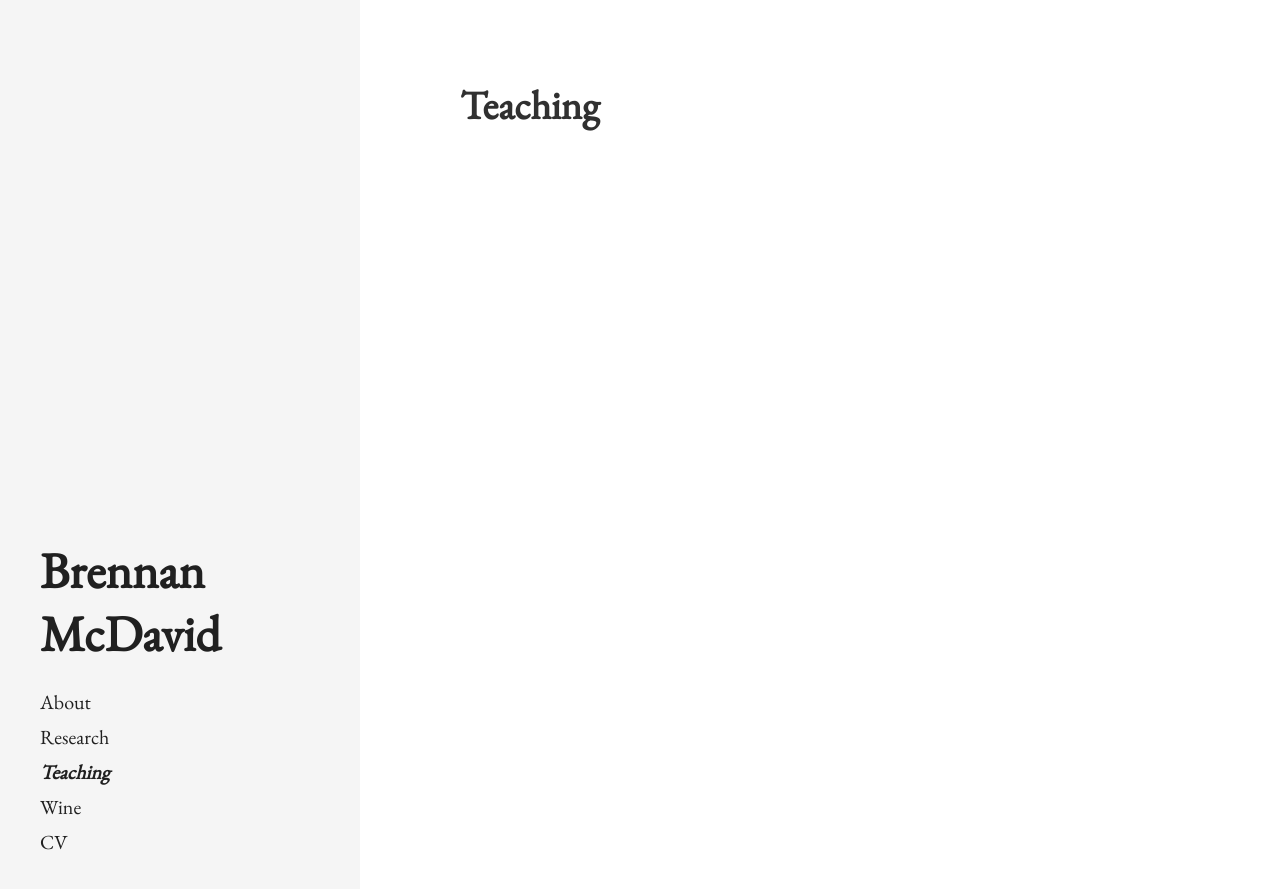
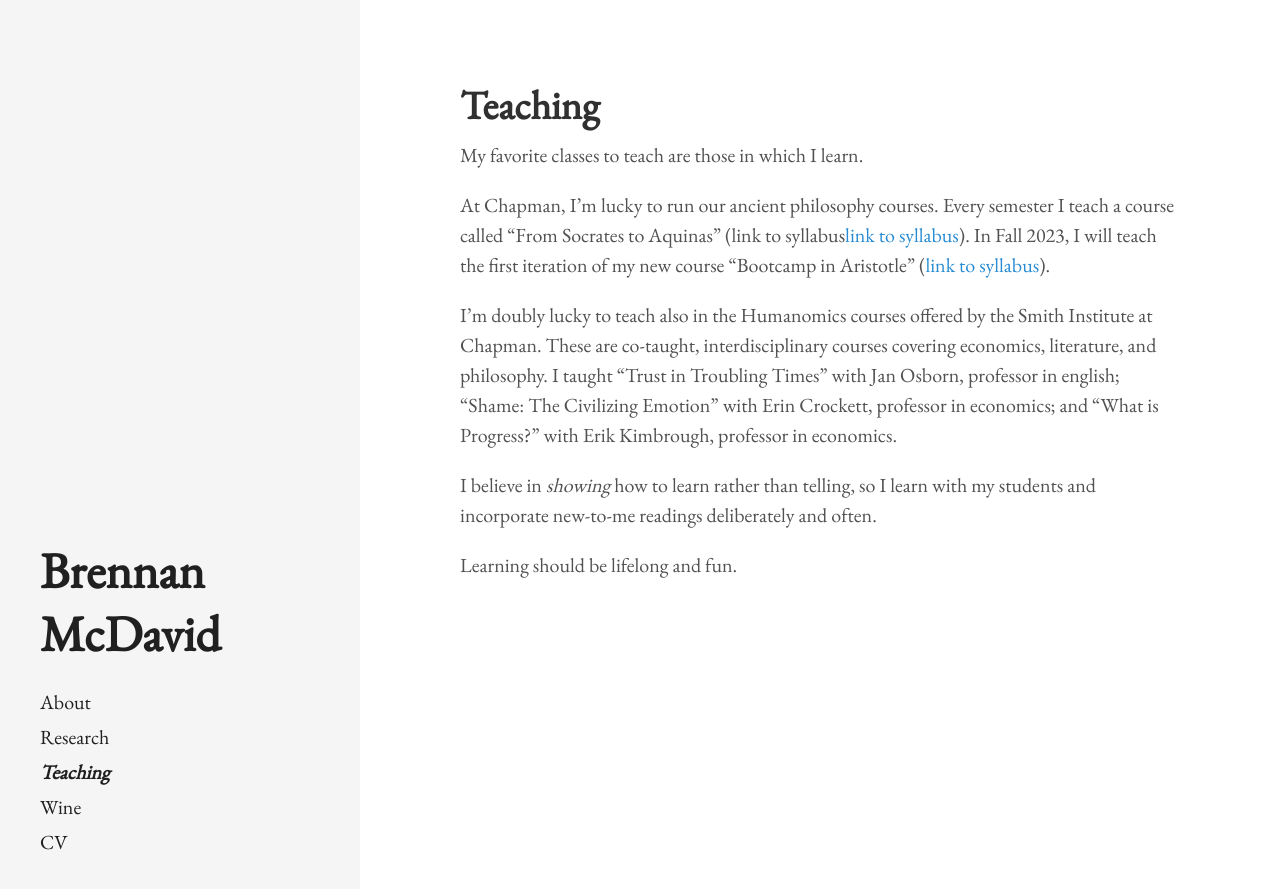
Before and after one commit to bkmcdavid/bkmcdavid.github.io, a Jekyll site: the page built from teaching.md, in a window 1280 px wide. Shown: the top 889 px of the page. Built offline with Jekyll 4.4.1, drawn with Linux system fonts in a browser that asks for light colours.

Commit message:
teaching summary

```diff
--- a/teaching.md
+++ b/teaching.md
@@ -2,3 +2,13 @@
 layout: page
 title: Teaching
 ---
+
+My favorite classes to teach are those in which I learn.
+
+At Chapman, I'm lucky to run our ancient philosophy courses. Every semester I teach a course called "From Socrates to Aquinas" (link to syllabus<a href="https://bkmcdavid.github.io/pdfs/Syllabus2022F.docx.pdf">link to syllabus</a>). In Fall 2023, I will teach the first iteration of my new course "Bootcamp in Aristotle" (<a href="https://bkmcdavid.github.io/pdfs/Phil360syllabus.pdf">link to syllabus</a>).
+
+I'm doubly lucky to teach also in the Humanomics courses offered by the Smith Institute at Chapman. These are co-taught, interdisciplinary courses covering economics, literature, and philosophy. I taught "Trust in Troubling Times" with Jan Osborn, professor in english; "Shame: The Civilizing Emotion" with Erin Crockett, professor in economics; and "What is Progress?" with Erik Kimbrough, professor in economics.
+
+I believe in <i>showing</i> how to learn rather than telling, so I learn with my students and incorporate new-to-me readings deliberately and often.
+
+Learning should be lifelong and fun.
```
